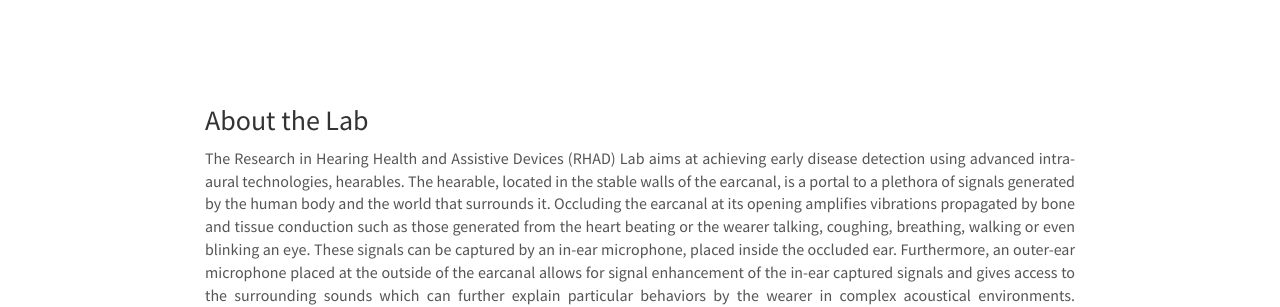
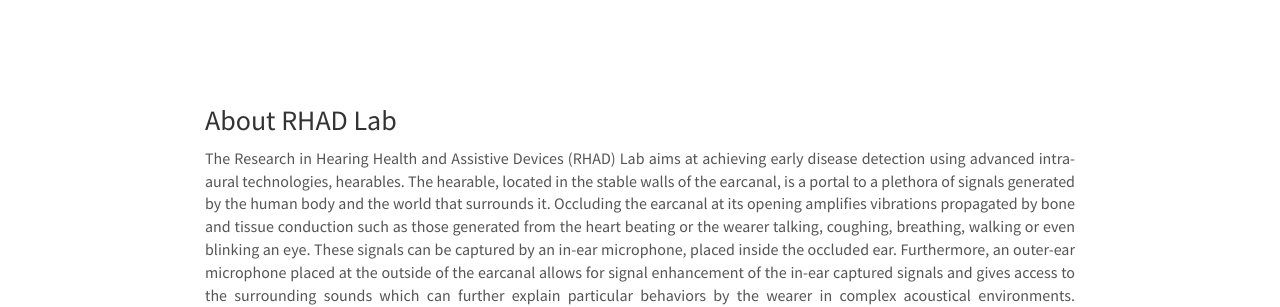
Before and after one commit to rhad-lab/rhad-lab.github.io, a Jekyll site: the page built from _pages/home.md, in a window 1280 px wide and 1056 px high. Shown: the part 407-714 px from the top of the window. Built offline with Jekyll 4.4.1, drawn with Linux system fonts in a browser that asks for light colours; nearby versions of some CDN libraries.

Commit message:
Update home.md

```diff
--- a/_pages/home.md
+++ b/_pages/home.md
@@ -6,7 +6,6 @@ sitemap: false
 permalink: /
 ---
 
-### About the Lab
-
+### About RHAD Lab
 
 The Research in Hearing Health and Assistive Devices (RHAD) Lab aims at achieving early disease detection using advanced intra-aural technologies, hearables. The hearable, located in the stable walls of the earcanal, is a portal to a plethora of signals generated by the human body and the world that surrounds it. Occluding the earcanal at its opening amplifies vibrations propagated by bone and tissue conduction such as those generated from the heart beating or the wearer talking, coughing, breathing, walking or even blinking an eye. These signals can be captured by an in-ear microphone, placed inside the occluded ear. Furthermore, an outer-ear microphone  placed at the outside of the earcanal allows for signal enhancement of the in-ear captured signals and gives access to the surrounding sounds which can further explain particular behaviors by the wearer in complex acoustical environments. Continuous use of such devices, coupled with simultaneous tracking of a diverse set of signals  provides an opportunity for multimodal prediction models  for early detection. Researchers at RHAD Lab aim to understand such individual patterns to develop algorithms that can work on the individual level, looking at several modalities at a time, thus achieving better performance in anomaly detection.
```
